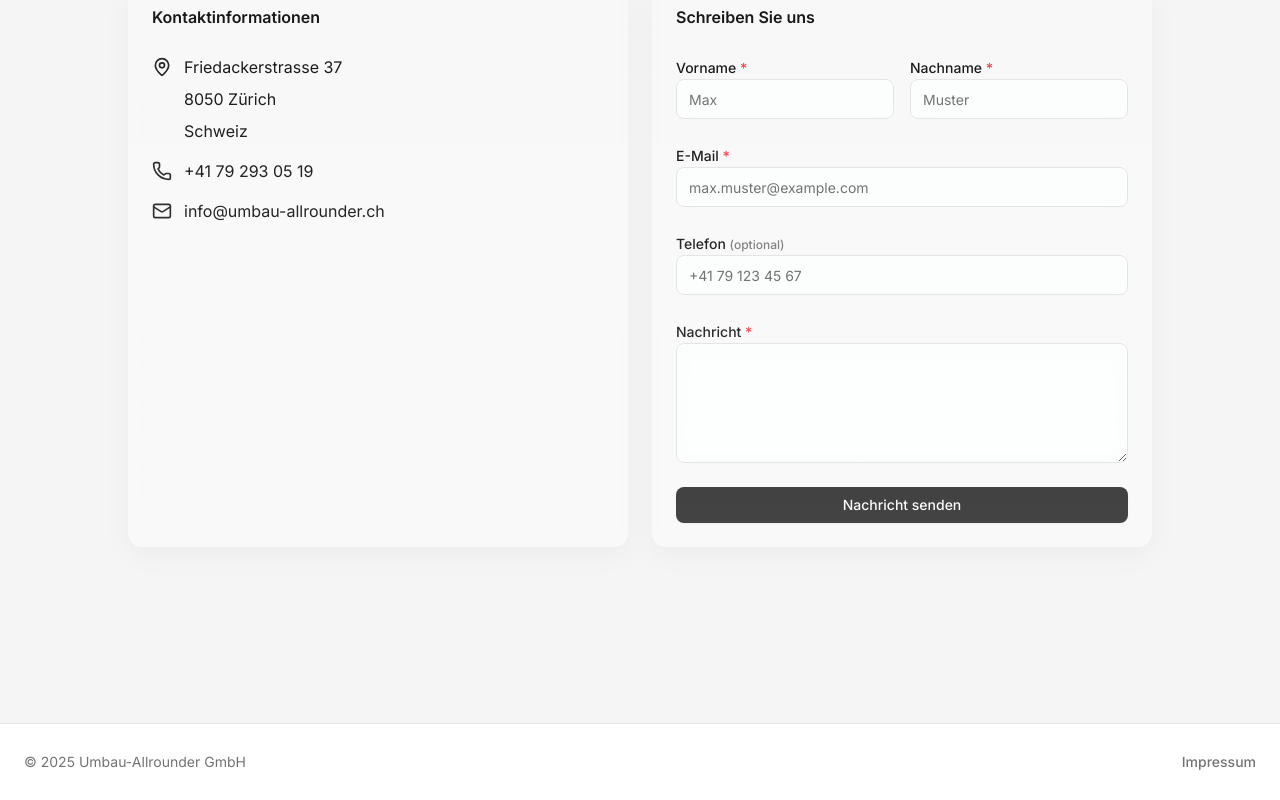
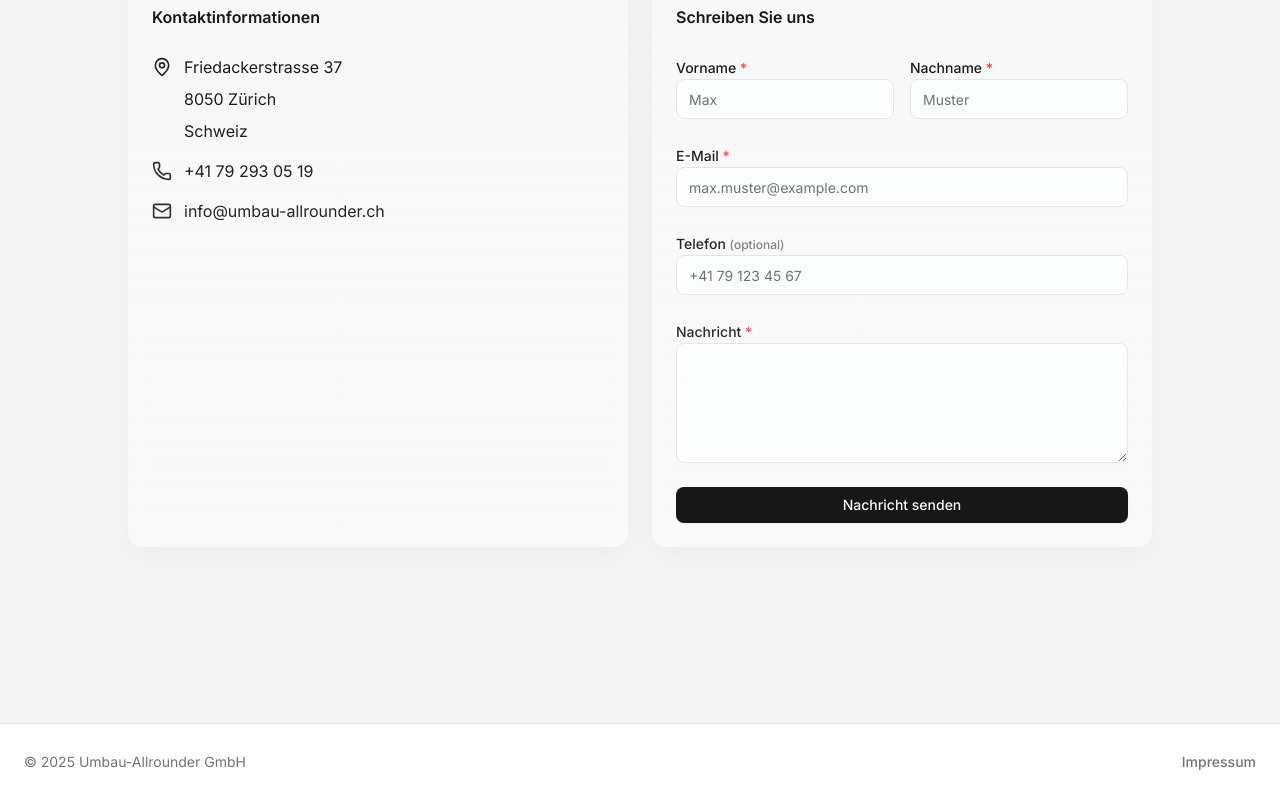
Before and after one commit to danielecitran/umbau-allrounder, a Next.js app: page / in a window 1280 px wide. Shown: the part 2904-3704 px from the top of the page. Built offline with nearby package versions, Linux system fonts and the light colour scheme.

Commit message:
fix "nachricht senden" button

```diff
--- a/app/page.tsx
+++ b/app/page.tsx
@@ -573,7 +573,7 @@ export default function Home() {
                     )}
                     <Button
                       type="submit"
-                      className="w-full"
+                      className="relative z-20 w-full"
                       disabled={isLoading}
                     >
                       {isLoading ? (
```
